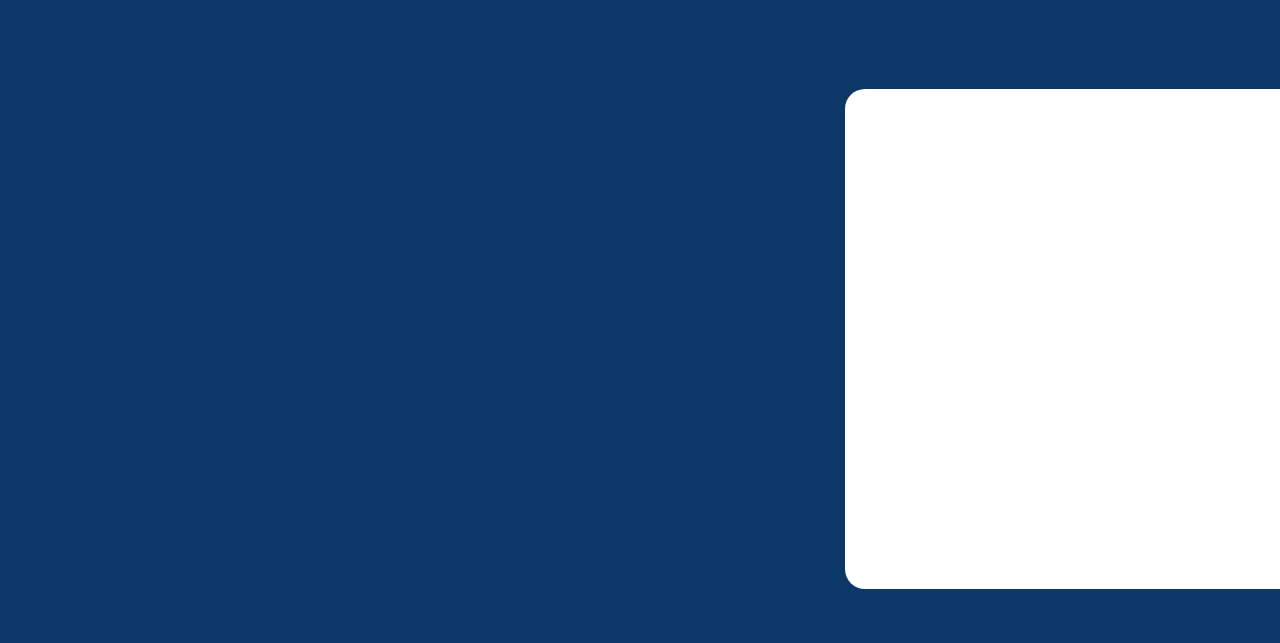
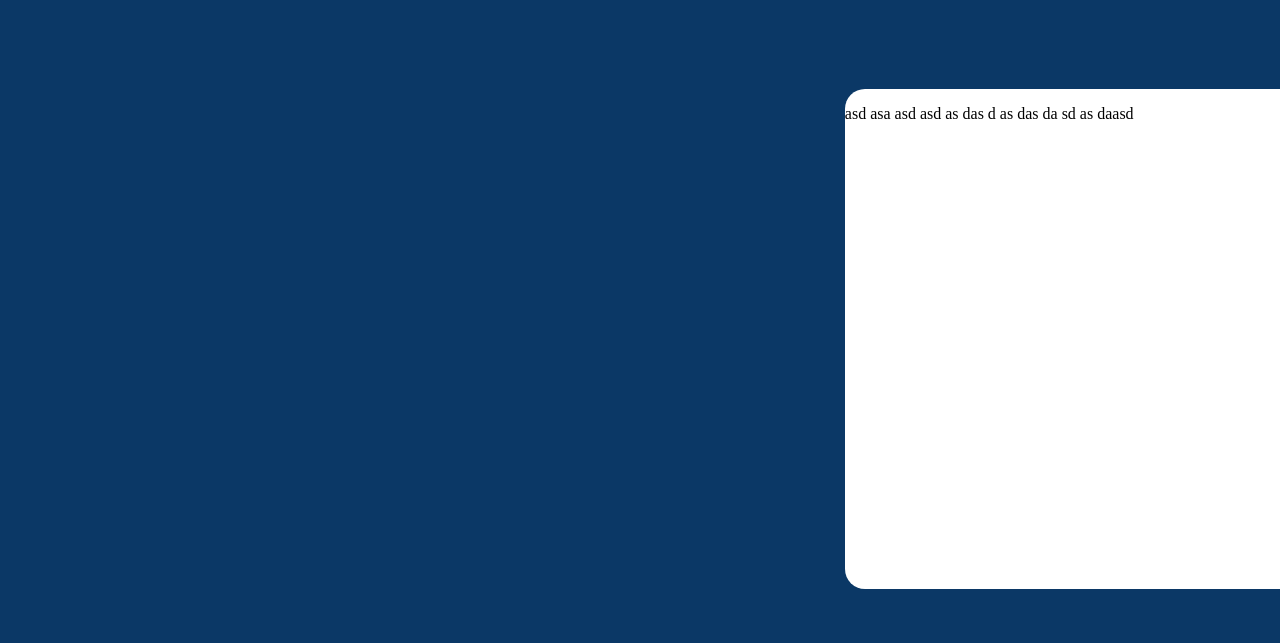
Before and after one commit to kaflenishan/kaflenishan.github.io, a plain HTML site: page index.html in a window 1280 px wide. Shown: the part 1343-1986 px from the top of the page. Drawn offline with Linux system fonts and the light colour scheme; a web font is replaced by a local one.

Commit message:
Ad Try 2

```diff
--- a/index.html
+++ b/index.html
@@ -7,7 +7,8 @@
 	<title>Nishan Kafle</title>
 	<link rel="icon" type="image/png" href="https://i.ibb.co/Cp4YRJPm/logo.png" alt="Logo">
 	<link rel="stylesheet" type="text/css" href="style.css">
-
+	<script async src="https://pagead2.googlesyndication.com/pagead/js/adsbygoogle.js?client=ca-pub-4771483466083021"
+		crossorigin="anonymous"></script>
 </head>
 
 <body>
@@ -52,7 +53,9 @@
 
 
 	<section id="about" class="wrapper">
-		<div class="Gtext"><h1>Image Gallery</h1></div>
+		<div class="Gtext">
+			<h1>Image Gallery</h1>
+		</div>
 		<div class="BKLN"></div>
 		<div class="BKLNN"></div>
 		<div class="BKLN2"></div>
@@ -66,10 +69,19 @@
 
 	</section>
 	<section id="Self2" class="Self2">
-<div class="Ad">
-	<script async src="https://pagead2.googlesyndication.com/pagead/js/adsbygoogle.js?client=ca-pub-4771483466083021"
-     crossorigin="anonymous"></script>
-</div>
+		<p>asd
+			asa
+			asd
+			asd
+			as
+			das
+			d
+			as
+			das
+			da
+			sd
+			as
+			daasd</p>
 
 
 
```
